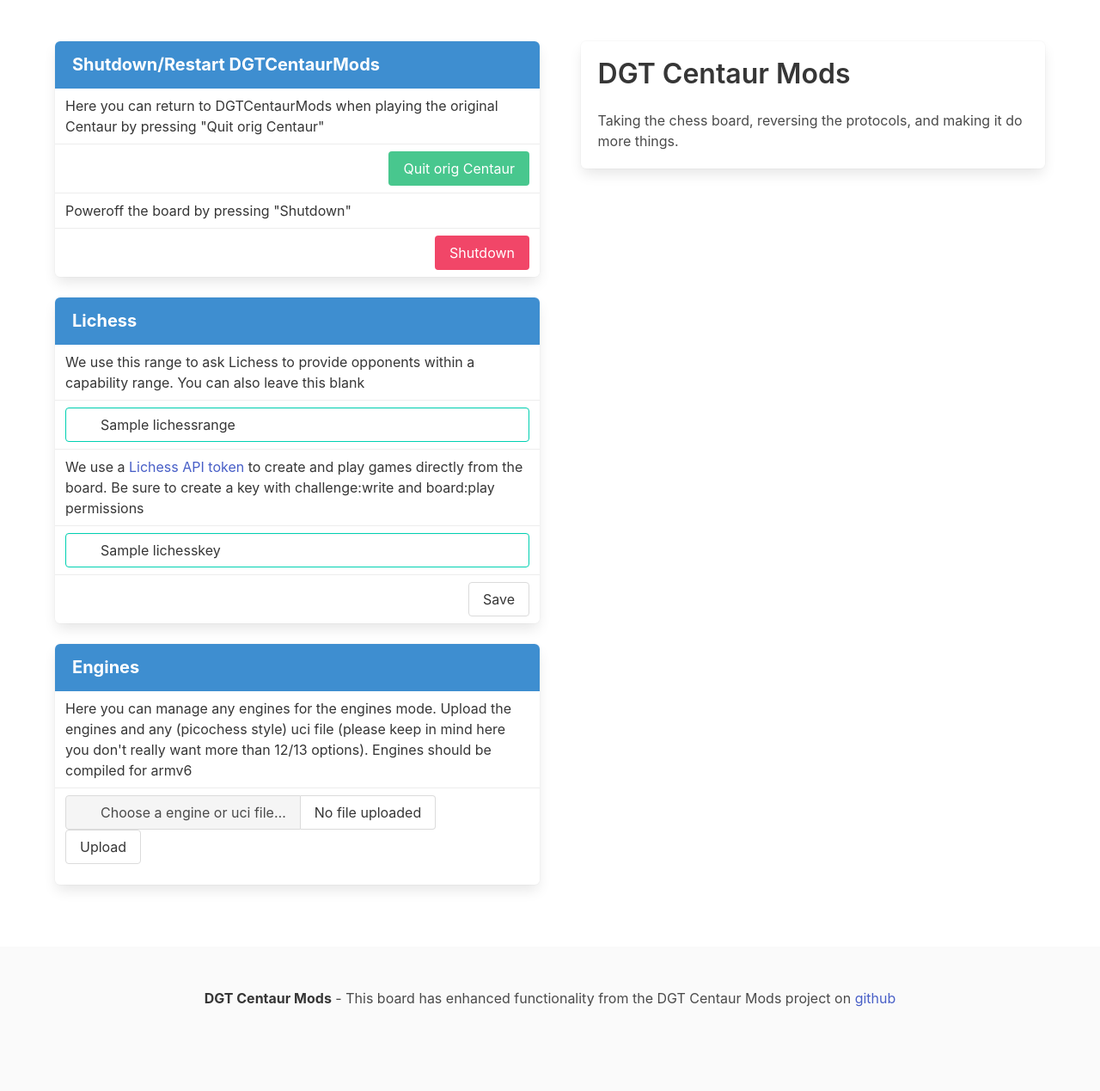
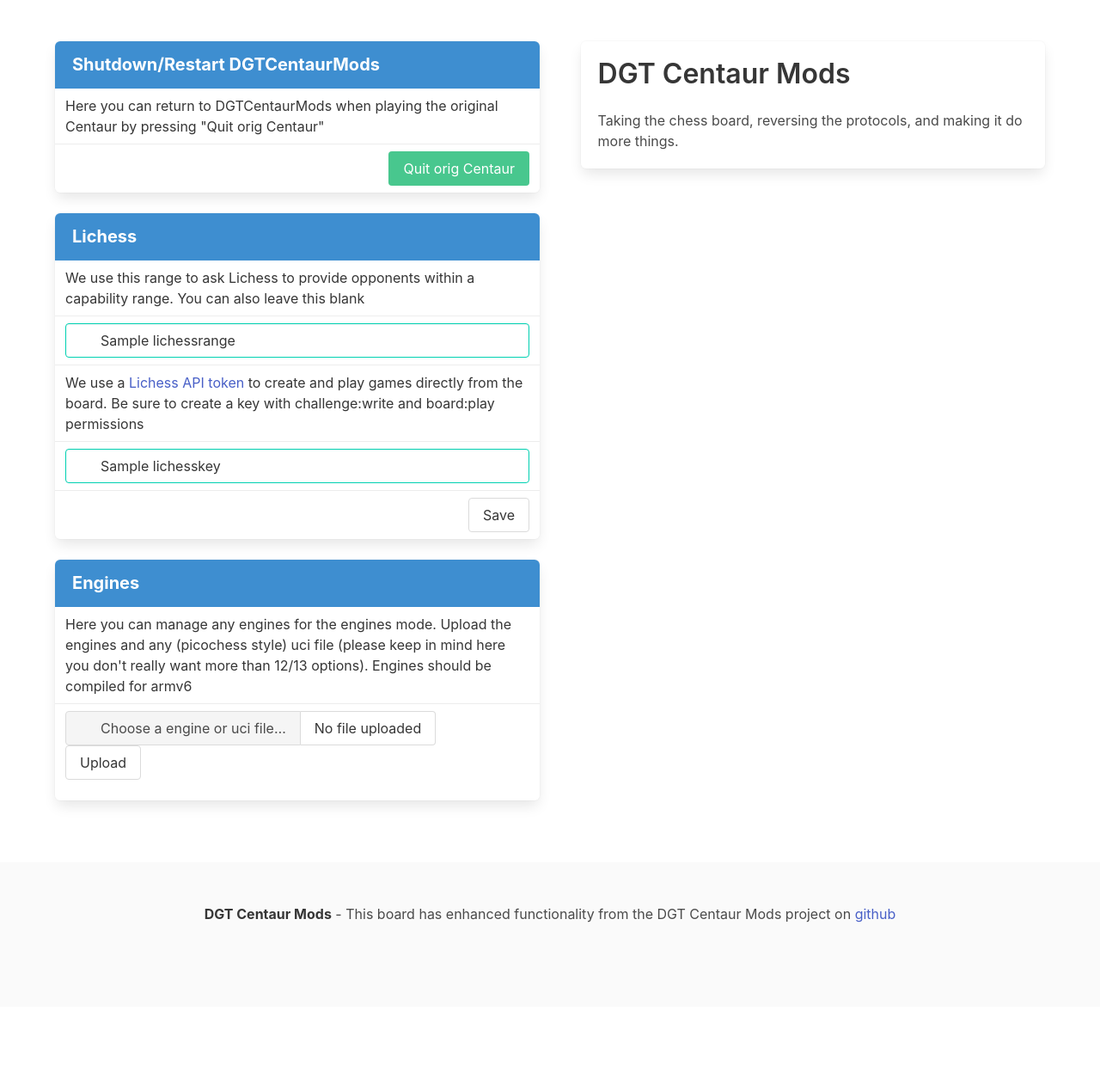
Before and after one commit to DGTCentaurMods/DGTCentaurMods, a Flask app: template DGTCentaurMods/opt/DGTCentaurMods/web/templates/configure.html in a window 1280 px wide. Shown: the part 52-1321 px from the top of the page at 86% size. After the commit the page ends 1125 px from the top, so only its background shows below. Run offline with Flask 2, Linux system fonts and the light colour scheme; the template is opened without the code that fills it: most values are stand-ins (such as "Sample title", 1, 10 or a date in 2020); data that the repository does not hold is empty.

Commit message:
Remove shutdown option in web interface

```diff
--- a/DGTCentaurMods/opt/DGTCentaurMods/web/templates/configure.html
+++ b/DGTCentaurMods/opt/DGTCentaurMods/web/templates/configure.html
@@ -62,16 +62,6 @@
             </div>
             </div>
 
-            <div class="panel-block">
-              <p >
-  Poweroff the board by pressing "Shutdown"
-              </p>
-          </div>
-          <div class="panel-block">
-            <div class="is-pulled-right" style="width:100%">
-            <button class="button is-danger is-pulled-right" id="shutDownBoard" style="margin-left:10px;" onClick="shutDownBoard()">Shutdown</button>
-            </div>
-          </div>
       </article>
         <article class="panel is-info">
           <p class="panel-heading">
```
